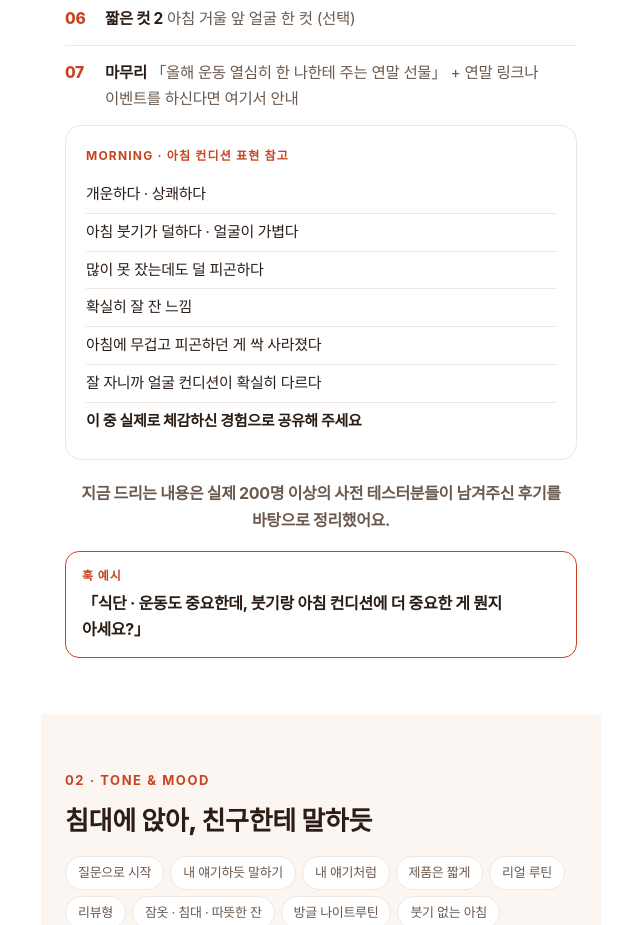
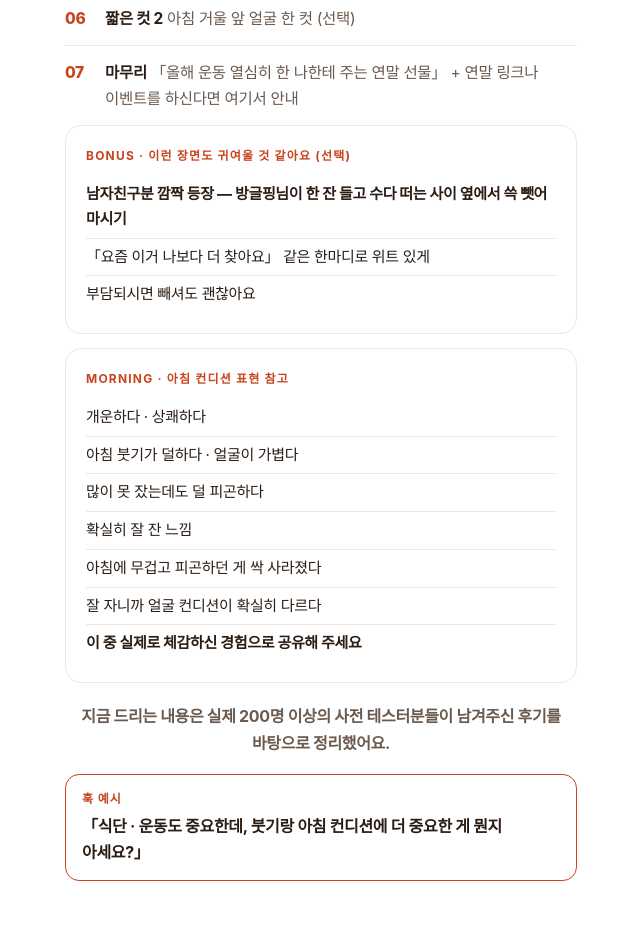
Before and after one commit to MKthelifewire/goodnighty-collab, a plain HTML site: page bangle/index.html in a window 1280 px wide. Shown: the part 6600-7525 px from the top of the page, without its empty margins (319-959 px from the left). Drawn offline with Linux system fonts and the light colour scheme; a web font is replaced by a local one.

Commit message:
방글핑 가이드: 남자친구 깜짝 등장 보너스 아이디어

```diff
--- a/bangle/index.html
+++ b/bangle/index.html
@@ -210,6 +210,7 @@ td:last-child{font-weight:600}
 <section><div class="kick">01 · Story · 이렇게 흘러가면 좋아요</div><h2>「식단 · 운동도 중요한데, 붓기랑 아침 컨디션에<br>더 중요한 게 뭔지 아세요?」</h2>
 <p>초반은 릿지서울 캡나시 소개하신 릴스처럼 <b>카메라 보고 내 얘기하듯 말하는 방식</b>으로 시작하면 집중이 잘 되는 것 같아요. 참고만 해주시고, 구성은 방글핑님 편하신 대로 해주세요.</p>
 <ol class="steps"><li><b>훅 · 질문으로 시작</b>「식단 · 운동도 중요한데, 붓기랑 아침 컨디션에 더 중요한 게 뭔지 아세요?」 — 잠옷 차림으로 침대에 앉아</li><li><b>답은 잠</b>운동한 몸은 자는 동안 회복되고, 잘 자야 붓기도 빠지고 대사도 좋아져요. 운동은 진짜 열심히 하는데 아침에 얼굴 붓고 몸이 무거웠던 얘기 (방글핑님 실제 경험으로)</li><li><b>그래서 요즘 내 밤 루틴</b>자기 전에 따뜻한 차 한 잔 — 미국에선 다들 자기 전에 마그네슘 마시잖아요. 운동하는 몸에도 잠에도 좋은 마그네슘을 차로, 생강 · 계피 · 대추가 밤 순환까지 (제품 얘기는 여기서 짧게)</li><li><b>짧은 컷 1</b>따뜻한 물에 한 포 타서 젓는 장면 (2~3초)</li><li><b>내가 마셔본 후기</b>D-1 · D-2 · D-3 마셔보니 — 맛 한마디(연한 수정과 맛) + 아침 체감을 말로 솔직하게. 아래 표현을 참고해 주세요</li><li><b>짧은 컷 2</b>아침 거울 앞 얼굴 한 컷 (선택)</li><li><b>마무리</b>「올해 운동 열심히 한 나한테 주는 연말 선물」 + 연말 링크나 이벤트를 하신다면 여기서 안내</li></ol>
+<div class="box"><div class="tag">BONUS · 이런 장면도 귀여울 것 같아요 (선택)</div><ul><li class="strong">남자친구분 깜짝 등장 — 방글핑님이 한 잔 들고 수다 떠는 사이 옆에서 쓱 뺏어 마시기</li><li>「요즘 이거 나보다 더 찾아요」 같은 한마디로 위트 있게</li><li>부담되시면 빼셔도 괜찮아요</li></ul></div>
 <div class="box"><div class="tag">MORNING · 아침 컨디션 표현 참고</div><ul><li>개운하다 · 상쾌하다</li><li>아침 붓기가 덜하다 · 얼굴이 가볍다</li><li>많이 못 잤는데도 덜 피곤하다</li><li>확실히 잘 잔 느낌</li><li>아침에 무겁고 피곤하던 게 싹 사라졌다</li><li>잘 자니까 얼굴 컨디션이 확실히 다르다</li><li class="strong">이 중 실제로 체감하신 경험으로 공유해 주세요</li></ul></div>
 <p class="note">지금 드리는 내용은 실제 200명 이상의 사전 테스터분들이 남겨주신 후기를 바탕으로 정리했어요.</p>
 <div class="hookex"><small>훅 예시</small>「식단 · 운동도 중요한데, 붓기랑 아침 컨디션에 더 중요한 게 뭔지 아세요?」</div></section>
```
